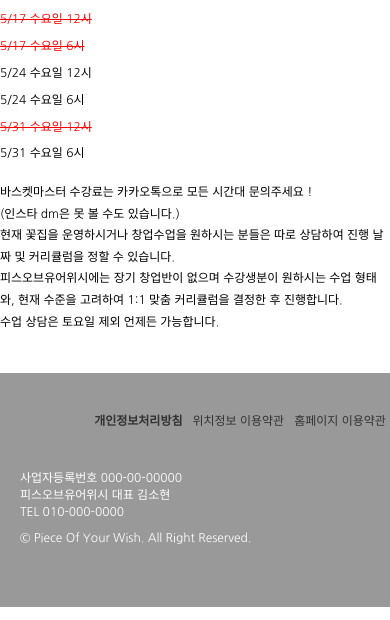
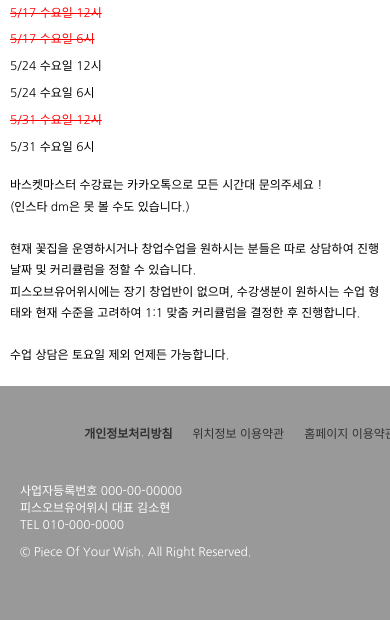
Before and after one commit to rladbal0101/PieceWish, a plain HTML site: page sub_class.html in a window 390 px wide. Shown: the part 1142-1762 px from the top of the page. Drawn offline with nearby package versions, Linux system fonts and the light colour scheme.

Commit message:
여백 수정

```diff
--- a/css/common.css
+++ b/css/common.css
@@ -319,6 +319,9 @@ footer .info p + p {
 /* 반응형 */
 /* 태블릿 */
 @media screen and (max-width: 1023px) {
+  .inner {
+    padding: 0 20px;
+  }
   footer .inner {
     width: 480px;
     margin: auto;
@@ -342,17 +345,23 @@ footer .info p + p {
 }
 /* 모바일 */
 @media screen and (max-width: 767px) {
+  .inner {
+    padding: 0 10px;
+  }
   header .inner {
     display: none;
   }
   .m-header {
     display: block;
   }
+  footer {
+    margin-top: 20px;
+  }
   footer .inner .info {
     flex-direction: column;
   }
   footer ul > li + li {
-    margin-left: 10px;
+    margin-left: 20px;
   }
   footer .inner .info p:first-child {
     margin-left: 20px;
--- a/css/sub_season.css
+++ b/css/sub_season.css
@@ -52,12 +52,14 @@ section .inner h3 {
 @media screen and (max-width: 767px) {
   section {
     font-size: 12px;
+    margin-top: 0;
   }
-  .valentine-day {
+  #valentine-day {
     margin-top: 50px;
   }
   section .inner h3 {
     font-size: 14px;
+    padding: 30px 0;
   }
   .season .inner .season-contents {
     flex-wrap: wrap;
--- a/sub_class.html
+++ b/sub_class.html
@@ -178,7 +178,9 @@
       <p>
         안녕하세요. 피스오브유어위시입니다. <br>
         드디어 플라워 클래스를 오픈합니다. <br>
-        피오유에서의 정식 클래스는 처음이기 때문에 전보다 더 꼼꼼히 예쁘게 준비해서 넉넉히 알려드리겠습니다. <br>
+        피오유에서의 정식 클래스는 처음이기 때문에 전보다 더 꼼꼼히 예쁘게 준비해서 넉넉히 알려드리겠습니다.
+      </p>
+      <p>
         수업은 원데이와 정규로 나눠지며 원데이는 2인까지, 정규는 1:1로 진행하는 프라이빗 수업입니다. <br>
         정해진 날짜에 원하는 커리큘럼과 클래스 종류를 고를 수 있습니다.
       </p>
@@ -254,11 +256,13 @@
       </ul>
       <p>
         바스켓마스터 수강료는 카카오톡으로 모든 시간대 문의주세요 ! <br>
-        (인스타 dm은 못 볼 수도 있습니다.) <br>
+        (인스타 dm은 못 볼 수도 있습니다.)
+      </p>
+      <p>
         현재 꽃집을 운영하시거나 창업수업을 원하시는 분들은 따로 상담하여 진행 날짜 및 커리큘럼을 정할 수 있습니다. <br>
-        피스오브유어위시에는 장기 창업반이 없으며 수강생분이 원하시는 수업 형태와, 현재 수준을 고려하여 1:1 맞춤 커리큘럼을 결정한 후 진행합니다. <br>
-        수업 상담은 토요일 제외 언제든 가능합니다.
+        피스오브유어위시에는 장기 창업반이 없으며, 수강생분이 원하시는 수업 형태와 현재 수준을 고려하여 1:1 맞춤 커리큘럼을 결정한 후 진행합니다.
       </p>
+      <p>수업 상담은 토요일 제외 언제든 가능합니다.</p>
     </div>
   </section>
 
```
